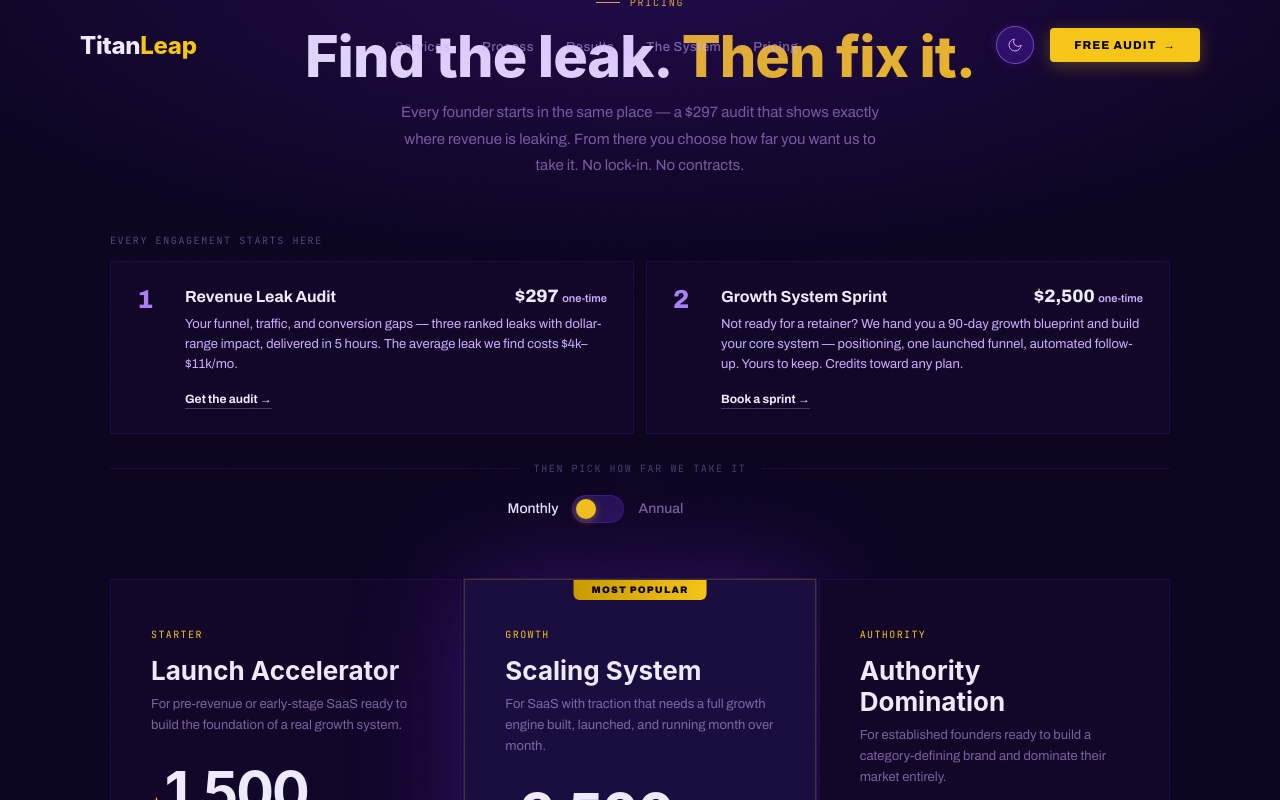
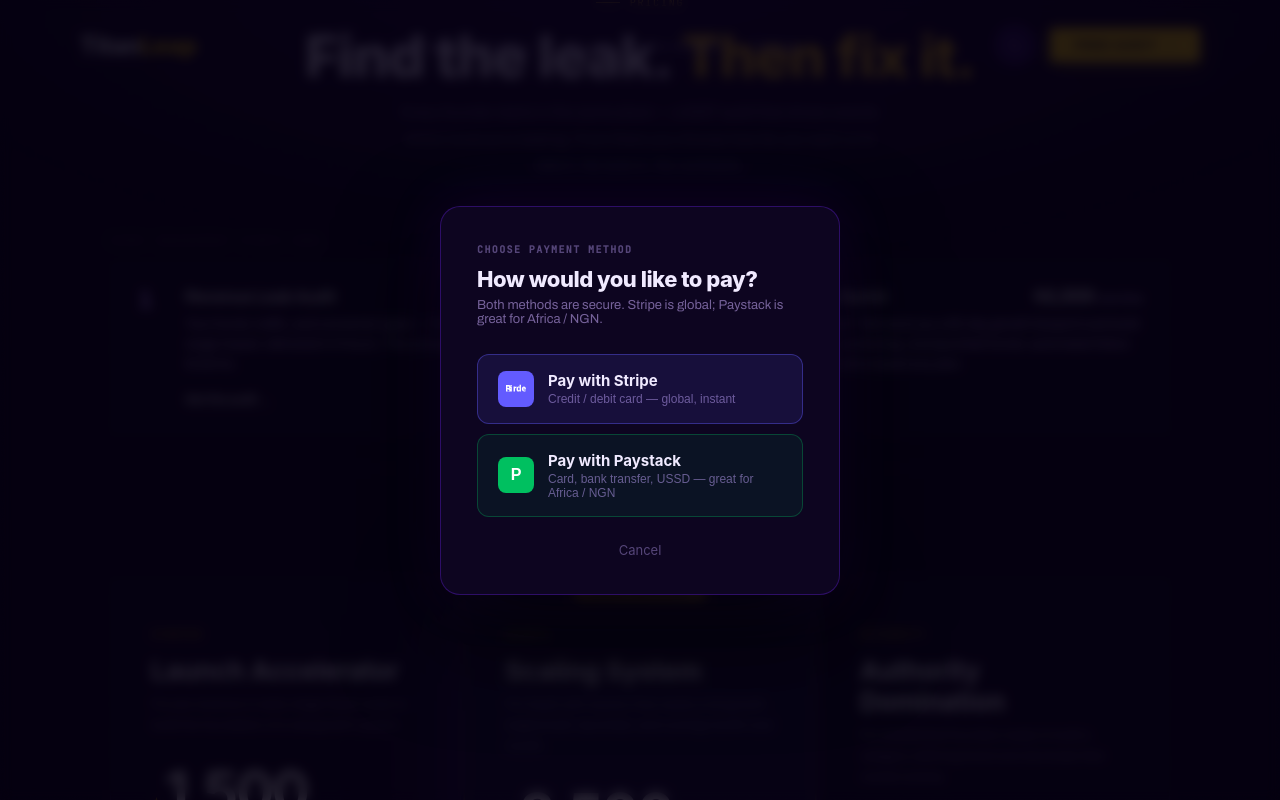
Before and after one commit to iammrtee/titanleap-new, a Next.js app: page / in a window 1280 px wide. Both pictures are taken after a click on the button "Get the audit →". Shown: the part 6811-7611 px from the top of the page. Built offline with nearby package versions, Linux system fonts and the light colour scheme; no server answers.

Commit message:
feat: add Stripe alongside Paystack — payment method picker modal

```diff
--- a/app/api/checkout/route.js
+++ b/app/api/checkout/route.js
@@ -1,16 +1,61 @@
-// Paystack Checkout — works globally, instant NGN/USD withdrawal for Nigerian founders
+// Checkout — supports Stripe (global card) and Paystack (NGN/Africa)
+
+import Stripe from 'stripe'
 
 const PLAN_DETAILS = {
-  starter:   { name: 'Launch Accelerator',   monthly: 1500, annual: 1200, currency: 'USD' },
-  growth:    { name: 'Scaling System',        monthly: 3500, annual: 2800, currency: 'USD' },
-  authority: { name: 'Authority Domination',  monthly: 6999, annual: 5599, currency: 'USD' },
-  audit:     { name: 'Revenue Leak Audit',    once: 297,                   currency: 'USD' },
-  sprint:    { name: 'Growth System Sprint',  once: 2500,                  currency: 'USD' },
+  starter:   { name: 'Launch Accelerator',   monthly: 1500, annual: 1200  },
+  growth:    { name: 'Scaling System',        monthly: 3500, annual: 2800  },
+  authority: { name: 'Authority Domination',  monthly: 6999, annual: 5599  },
+  audit:     { name: 'Revenue Leak Audit',    once: 297                    },
+  sprint:    { name: 'Growth System Sprint',  once: 2500                   },
+}
+
+async function stripeCheckout({ plan, billing, details, amount, baseUrl }) {
+  const stripe = new Stripe(process.env.STRIPE_SECRET_KEY)
+  const mode = billing === 'once' ? 'payment' : 'subscription'
+
+  const priceData = {
+    currency: 'usd',
+    unit_amount: amount * 100,
+    product_data: { name: details.name },
+  }
+  if (mode === 'subscription') {
+    priceData.recurring = { interval: billing === 'annual' ? 'year' : 'month' }
+  }
+
+  const session = await stripe.checkout.sessions.create({
+    mode,
+    line_items: [{ price_data: priceData, quantity: 1 }],
+    success_url: `${baseUrl}/checkout-success?plan=${plan}&processor=stripe`,
+    cancel_url:  `${baseUrl}/#pricing`,
+    metadata: { plan, billing, plan_name: details.name },
+  })
+  return session.url
+}
+
+async function paystackCheckout({ plan, billing, details, amount, email, baseUrl }) {
+  const res = await fetch('https://api.paystack.co/transaction/initialize', {
+    method: 'POST',
+    headers: {
+      Authorization: `Bearer ${process.env.PAYSTACK_SECRET_KEY}`,
+      'Content-Type': 'application/json',
+    },
+    body: JSON.stringify({
+      email: email || 'client@titanleap.co',
+      amount: amount * 100,
+      currency: 'USD',
+      callback_url: `${baseUrl}/checkout-success?plan=${plan}&processor=paystack`,
+      metadata: { plan, billing, plan_name: details.name },
+    }),
+  })
+  const data = await res.json()
+  if (!data.status) throw new Error(data.message)
+  return data.data.authorization_url
 }
 
 export async function POST(req) {
   try {
-    const { plan, billing = 'monthly', email = '' } = await req.json()
+    const { plan, billing = 'monthly', email = '', processor = 'stripe' } = await req.json()
 
     const details = PLAN_DETAILS[plan]
     if (!details) return Response.json({ error: 'Invalid plan' }, { status: 400 })
@@ -22,34 +67,12 @@ export async function POST(req) {
     if (!amount) return Response.json({ error: 'Invalid billing period' }, { status: 400 })
 
     const baseUrl = process.env.NEXT_PUBLIC_SITE_URL || 'https://titanleap.co'
-    const amountInCents = amount * 100
 
-    const paystackRes = await fetch('https://api.paystack.co/transaction/initialize', {
-      method: 'POST',
-      headers: {
-        Authorization: `Bearer ${process.env.PAYSTACK_SECRET_KEY}`,
-        'Content-Type': 'application/json',
-      },
-      body: JSON.stringify({
-        email: email || 'client@titanleap.co',
-        amount: amountInCents,
-        currency: details.currency,
-        callback_url: `${baseUrl}/checkout-success?plan=${plan}`,
-        metadata: {
-          plan,
-          billing,
-          plan_name: details.name,
-        },
-      }),
-    })
+    const url = processor === 'paystack'
+      ? await paystackCheckout({ plan, billing, details, amount, email, baseUrl })
+      : await stripeCheckout({ plan, billing, details, amount, baseUrl })
 
-    const data = await paystackRes.json()
-    if (!data.status) {
-      console.error('[checkout] Paystack error:', data.message)
-      return Response.json({ error: data.message }, { status: 400 })
-    }
-
-    return Response.json({ url: data.data.authorization_url })
+    return Response.json({ url })
   } catch (err) {
     console.error('[checkout]', err)
     return Response.json({ error: err.message }, { status: 500 })
--- a/components/Pricing.js
+++ b/components/Pricing.js
@@ -94,10 +94,90 @@ function useCountUp(target, duration = 400) {
   return val
 }
 
+// Payment method picker modal
+function PaymentModal({ planKey, billing, price, onClose }) {
+  const [loading, setLoading] = useState(null)
+
+  const pay = async (processor) => {
+    setLoading(processor)
+    try {
+      const res = await fetch('/api/checkout', {
+        method: 'POST',
+        headers: { 'Content-Type': 'application/json' },
+        body: JSON.stringify({ plan: planKey, billing, processor }),
+      })
+      const data = await res.json()
+      if (data.url) window.location.href = data.url
+      else { alert('Something went wrong. Please try again.'); setLoading(null) }
+    } catch {
+      alert('Something went wrong. Please try again.')
+      setLoading(null)
+    }
+  }
+
+  return (
+    <div
+      style={{position:'fixed',inset:0,zIndex:9999,display:'flex',alignItems:'center',justifyContent:'center',padding:'20px',background:'rgba(4,1,14,.85)',backdropFilter:'blur(6px)'}}
+      onClick={e => e.target === e.currentTarget && onClose()}
+    >
+      <div style={{background:'#0D0520',border:'1px solid rgba(107,33,232,.35)',borderRadius:'20px',padding:'36px',maxWidth:'400px',width:'100%',boxShadow:'0 40px 100px rgba(0,0,0,.7), 0 0 60px rgba(107,33,232,.12)'}}>
+        <div style={{fontFamily:"'JetBrains Mono',monospace",fontSize:'10px',fontWeight:'700',letterSpacing:'.14em',textTransform:'uppercase',color:'rgba(196,168,255,.4)',marginBottom:'10px'}}>
+          Choose payment method
+        </div>
+        <div style={{fontFamily:"-apple-system,'SF Pro Display',BlinkMacSystemFont,sans-serif",fontSize:'22px',fontWeight:'800',letterSpacing:'-.5px',color:'var(--white)',marginBottom:'6px'}}>
+          How would you like to pay?
+        </div>
+        <div style={{fontSize:'13px',color:'var(--muted)',marginBottom:'28px'}}>
+          Both methods are secure. Stripe is global; Paystack is great for Africa / NGN.
+        </div>
+
+        {/* Stripe */}
+        <button
+          onClick={() => pay('stripe')}
+          disabled={!!loading}
+          style={{width:'100%',marginBottom:'10px',padding:'16px 20px',background:loading==='stripe'?'rgba(99,91,255,.25)':'rgba(99,91,255,.12)',border:'1px solid rgba(99,91,255,.4)',borderRadius:'12px',cursor:loading?'wait':'pointer',display:'flex',alignItems:'center',gap:'14px',transition:'all .18s',textAlign:'left'}}
+        >
+          <div style={{width:'36px',height:'36px',borderRadius:'8px',background:'#635BFF',display:'flex',alignItems:'center',justifyContent:'center',flexShrink:0}}>
+            <svg width="20" height="20" viewBox="0 0 60 25" fill="white"><path d="M59.64 14.28h-8.06c.19 1.93 1.6 2.55 3.2 2.55 1.64 0 2.96-.37 4.05-.95v3.32a14.2 14.2 0 0 1-4.56.83c-4.05 0-6.83-2.5-6.83-7.48 0-4.3 2.49-7.52 6.3-7.52 3.92 0 5.96 2.9 5.96 7.15 0 .5-.05 1.1-.06 1.1zm-5.92-5.62c-1.03 0-2.17.73-2.17 2.58h4.25c0-1.85-1.07-2.58-2.08-2.58zM40.95 20l-.24-1.16c-.92 1.16-2.26 1.52-3.65 1.52-3.65 0-5.51-2.86-5.51-7.26 0-4.94 2.08-7.74 5.87-7.74 1.3 0 2.43.42 3.24 1.33V0h4.29v19.8L40.95 20zm-.29-4.5V9.01c-.5-.47-1.08-.73-1.8-.73-1.67 0-2.61 1.37-2.61 3.91 0 2.72.97 3.95 2.64 3.95.72 0 1.28-.24 1.77-.64zm-13.69 4.5h-4.29V5.36h4.08l.12 1.44c.79-1.16 1.93-1.8 3.33-1.8.34 0 .67.05.97.13V9.3a5.77 5.77 0 0 0-1.4-.16c-1.34 0-2.36.68-2.81 1.93V20zm-9.42 0h-4.3V5.36h4.3V20zm-2.15-16.36c-1.41 0-2.53-1.08-2.53-2.46S13.99.72 15.4.72c1.4 0 2.53 1.08 2.53 2.46S16.8 3.64 15.4 3.64zM7.24 20H0V.8h7.05c4.35 0 7.2 1.97 7.2 5.98 0 2.42-1.22 4.04-3.1 4.97C13.54 12.6 14.9 14.45 14.9 17c0 2.28-1.73 3-3.66 3zm-.58-14.76H4.3v4.46h2.28c1.82 0 3.01-.68 3.01-2.23 0-1.58-1.12-2.23-2.93-2.23zm.47 8.3H4.3V19h2.87c1.87 0 3.04-.7 3.04-2.35 0-1.66-1.24-2.11-3.08-2.11z"/></svg>
+          </div>
+          <div style={{flex:1}}>
+            <div style={{fontFamily:"-apple-system,'SF Pro Display',sans-serif",fontWeight:'700',fontSize:'15px',color:'var(--white)',marginBottom:'2px'}}>
+              {loading === 'stripe' ? 'Redirecting…' : 'Pay with Stripe'}
+            </div>
+            <div style={{fontSize:'12px',color:'rgba(196,168,255,.5)'}}>Credit / debit card — global, instant</div>
+          </div>
+        </button>
+
+        {/* Paystack */}
+        <button
+          onClick={() => pay('paystack')}
+          disabled={!!loading}
+          style={{width:'100%',marginBottom:'24px',padding:'16px 20px',background:loading==='paystack'?'rgba(0,192,96,.15)':'rgba(0,192,96,.08)',border:'1px solid rgba(0,192,96,.3)',borderRadius:'12px',cursor:loading?'wait':'pointer',display:'flex',alignItems:'center',gap:'14px',transition:'all .18s',textAlign:'left'}}
+        >
+          <div style={{width:'36px',height:'36px',borderRadius:'8px',background:'#00C060',display:'flex',alignItems:'center',justifyContent:'center',flexShrink:0,fontWeight:'900',color:'white',fontSize:'16px',fontFamily:'sans-serif'}}>P</div>
+          <div style={{flex:1}}>
+            <div style={{fontFamily:"-apple-system,'SF Pro Display',sans-serif",fontWeight:'700',fontSize:'15px',color:'var(--white)',marginBottom:'2px'}}>
+              {loading === 'paystack' ? 'Redirecting…' : 'Pay with Paystack'}
+            </div>
+            <div style={{fontSize:'12px',color:'rgba(196,168,255,.5)'}}>Card, bank transfer, USSD — great for Africa / NGN</div>
+          </div>
+        </button>
+
+        <button
+          onClick={onClose}
+          style={{width:'100%',background:'none',border:'none',color:'rgba(196,168,255,.4)',fontSize:'13px',cursor:'pointer',padding:'0',fontFamily:'-apple-system,sans-serif'}}
+        >
+          Cancel
+        </button>
+      </div>
+    </div>
+  )
+}
+
 export default function Pricing({ onAudit }) {
   const [annual, setAnnual] = useState(false)
   const [activeAddons, setActiveAddons] = useState(new Set())
-  const [checkingOut, setCheckingOut] = useState(null)
+  const [modal, setModal] = useState(null) // { planKey, billing, price }
 
   const toggleAddon = id => setActiveAddons(prev => {
     const next = new Set(prev)
@@ -108,26 +188,18 @@ export default function Pricing({ onAudit }) {
   const addonTotal = addons.filter(a => activeAddons.has(a.id)).reduce((s, a) => s + a.price, 0)
   const animatedTotal = useCountUp(addonTotal)
 
-  const handleCheckout = async (planKey, billing) => {
-    setCheckingOut(planKey)
-    try {
-      const res = await fetch('/api/checkout', {
-        method: 'POST',
-        headers: { 'Content-Type': 'application/json' },
-        body: JSON.stringify({ plan: planKey, billing }),
-      })
-      const data = await res.json()
-      if (data.url) window.location.href = data.url
-      else alert('Something went wrong. Please try again.')
-    } catch {
-      alert('Something went wrong. Please try again.')
-    } finally {
-      setCheckingOut(null)
-    }
-  }
+  const openModal = (planKey, billing, price) => setModal({ planKey, billing, price })
 
   return (
     <section className="sec pricing" id="pricing">
+      {modal && (
+        <PaymentModal
+          planKey={modal.planKey}
+          billing={modal.billing}
+          price={modal.price}
+          onClose={() => setModal(null)}
+        />
+      )}
       <div className="wrap">
 
         <div className="price-head">
@@ -155,11 +227,10 @@ export default function Pricing({ onAudit }) {
                     </div>
                     <p style={{fontSize:'13px',color:'var(--p200)',lineHeight:'1.55',marginBottom:'14px'}}>{s.desc}</p>
                     <button
-                      onClick={() => handleCheckout(s.key, 'once')}
-                      disabled={checkingOut === s.key}
-                      style={{fontSize:'12px',fontWeight:'700',color:'var(--white)',background:'none',border:'none',borderBottom:'1px solid rgba(255,255,255,.2)',paddingBottom:'2px',transition:'border-color .18s',fontFamily:"'Archivo',sans-serif",cursor:checkingOut===s.key?'wait':'pointer',padding:'0 0 2px'}}
+                      onClick={() => openModal(s.key, 'once', s.price)}
+                      style={{fontSize:'12px',fontWeight:'700',color:'var(--white)',background:'none',border:'none',borderBottom:'1px solid rgba(255,255,255,.2)',paddingBottom:'2px',transition:'border-color .18s',fontFamily:"'Archivo',sans-serif",cursor:'pointer',padding:'0 0 2px'}}
                     >
-                      {checkingOut === s.key ? 'Redirecting…' : s.cta}
+                      {s.cta}
                     </button>
                   </div>
                 </div>
@@ -177,18 +248,18 @@ export default function Pricing({ onAudit }) {
 
         {/* Annual toggle */}
         <div className="price-toggle reveal">
-          <span className={`toggle-label${!annual?' active':''}`}>Monthly</span>
-          <div className={`toggle-switch${annual?' on':''}`} onClick={() => setAnnual(a => !a)}>
+          <span className={"toggle-label" + (!annual?' active':'')}>Monthly</span>
+          <div className={"toggle-switch" + (annual?' on':'')} onClick={() => setAnnual(a => !a)}>
             <div className="toggle-knob"/>
           </div>
-          <span className={`toggle-label${annual?' active':''}`}>Annual</span>
-          <span className={`toggle-badge${annual?' show':''}`}>Save 20%</span>
+          <span className={"toggle-label" + (annual?' active':'')}>Annual</span>
+          <span className={"toggle-badge" + (annual?' show':'')}>Save 20%</span>
         </div>
 
         {/* Retainer cards */}
         <div className="price-grid">
           {plans.map((p, i) => (
-            <div key={i} className={`p-card reveal${p.hot?' hot':''}`} style={i>0?{animationDelay:`${i*0.1}s`}:{}}>
+            <div key={i} className={"p-card reveal" + (p.hot?' hot':'')} style={i>0?{animationDelay:`${i*0.1}s`}:{}}>
               {p.hot && <div className="p-badge">Most Popular</div>}
               <div className="p-tier">{p.tier}</div>
               <div className="p-name">{p.name}</div>
@@ -206,19 +277,18 @@ export default function Pricing({ onAudit }) {
                   <div className="p-section-head">{s.head}</div>
                   <div className="p-feats">
                     {s.feats.map((f, fi) => (
-                      <div key={fi} className="p-feat"><span className="p-ck">✓</span><span dangerouslySetInnerHTML={{__html: f}}/></div>
+                      <div key={fi} className="p-feat"><span className="p-ck">&#10003;</span><span dangerouslySetInnerHTML={{__html: f}}/></div>
                     ))}
                   </div>
                 </div>
               ))}
               <div className="p-div2"/>
               <button
-                className={`p-btn ${p.btnClass}`}
-                onClick={() => handleCheckout(p.key, annual ? 'annual' : 'monthly')}
-                disabled={checkingOut === p.key}
-                style={{width:'100%',cursor:checkingOut===p.key?'wait':'pointer',opacity:checkingOut&&checkingOut!==p.key?0.5:1}}
+                className={"p-btn " + p.btnClass}
+                onClick={() => openModal(p.key, annual ? 'annual' : 'monthly', `$${annual ? p.annual : p.monthly}/mo`)}
+                style={{width:'100%'}}
               >
-                {checkingOut === p.key ? 'Redirecting to Paystack…' : `Subscribe — $${annual ? p.annual : p.monthly}/mo →`}
+                {`Subscribe — $${annual ? p.annual : p.monthly}/mo →`}
               </button>
             </div>
           ))}
@@ -230,7 +300,7 @@ export default function Pricing({ onAudit }) {
 
         {/* Included strip */}
         <div className="price-all reveal">
-          <div className="price-all-head">❆ Included in every plan</div>
+          <div className="price-all-head">&#10086; Included in every plan</div>
           <div className="price-all-grid">
             {included.map((item, i) => (
               <div key={i} className="price-all-item">
@@ -269,7 +339,7 @@ export default function Pricing({ onAudit }) {
             {addons.map((a, i) => {
               const on = activeAddons.has(a.id)
               return (
-                <div key={i} className={`addon-card reveal${i>0?` d${i}`:''}`} onClick={() => toggleAddon(a.id)}
+                <div key={i} className={"addon-card reveal" + (i>0?` d${i}`:'')} onClick={() => toggleAddon(a.id)}
                   style={{cursor:'pointer',borderColor:on?'rgba(107,33,232,.6)':undefined,background:on?'rgba(107,33,232,.12)':undefined,boxShadow:on?'0 0 0 1px rgba(107,33,232,.3), 0 8px 32px rgba(107,33,232,.12)':undefined,transition:'all .22s ease',userSelect:'none'}}>
                   <div style={{display:'flex',alignItems:'center',justifyContent:'space-between',marginBottom:'12px'}}>
                     <span style={{fontSize:'20px',lineHeight:'1'}}>{a.icon}</span>
@@ -286,22 +356,20 @@ export default function Pricing({ onAudit }) {
           </div>
 
           {addonTotal > 0 && (
-            <div style={{marginTop:'20px',display:'flex',alignItems:'center',justifyContent:'space-between',flexWrap:'wrap',gap:'12px',background:'rgba(107,33,232,.08)',border:'1px solid rgba(107,33,232,.2)',borderRadius:'12px',padding:'16px 22px',animation:'fadeIn .25s ease'}}>
+            <div style={{marginTop:'20px',display:'flex',alignItems:'center',justifyContent:'space-between',flexWrap:'wrap',gap:'12px',background:'rgba(107,33,232,.08)',border:'1px solid rgba(107,33,232,.2)',borderRadius:'12px',padding:'16px 22px'}}>
               <div>
                 <div style={{fontSize:'13px',fontWeight:'700',color:'var(--white)',marginBottom:'2px'}}>
-                  {activeAddons.size} add-on{activeAddons.size!==1?'s':''} selected · <span style={{color:'var(--gold)'}}>+${animatedTotal.toLocaleString()}/mo</span>
+                  {activeAddons.size} add-on{activeAddons.size!==1?'s':''} selected &middot; <span style={{color:'var(--gold)'}}>+${animatedTotal.toLocaleString()}/mo</span>
                 </div>
                 <div style={{fontSize:'11px',color:'rgba(196,168,255,.45)'}}>Added to whichever plan you choose — mention them when you apply.</div>
               </div>
               <a href="#" className="p-btn p-btn-gold" onClick={e=>{e.preventDefault();onAudit()}} style={{width:'auto',padding:'12px 24px',whiteSpace:'nowrap'}}>
-                Apply with add-ons →
+                Apply with add-ons &rarr;
               </a>
             </div>
           )}
         </div>
 
-        <style>{"@keyframes fadeIn{from{opacity:0;transform:translateY(6px)}to{opacity:1;transform:translateY(0)}}"}</style>
-
       </div>
     </section>
   )
```
Also changed, not shown: app/api/webhook/route.js (+58 -25 lines).
